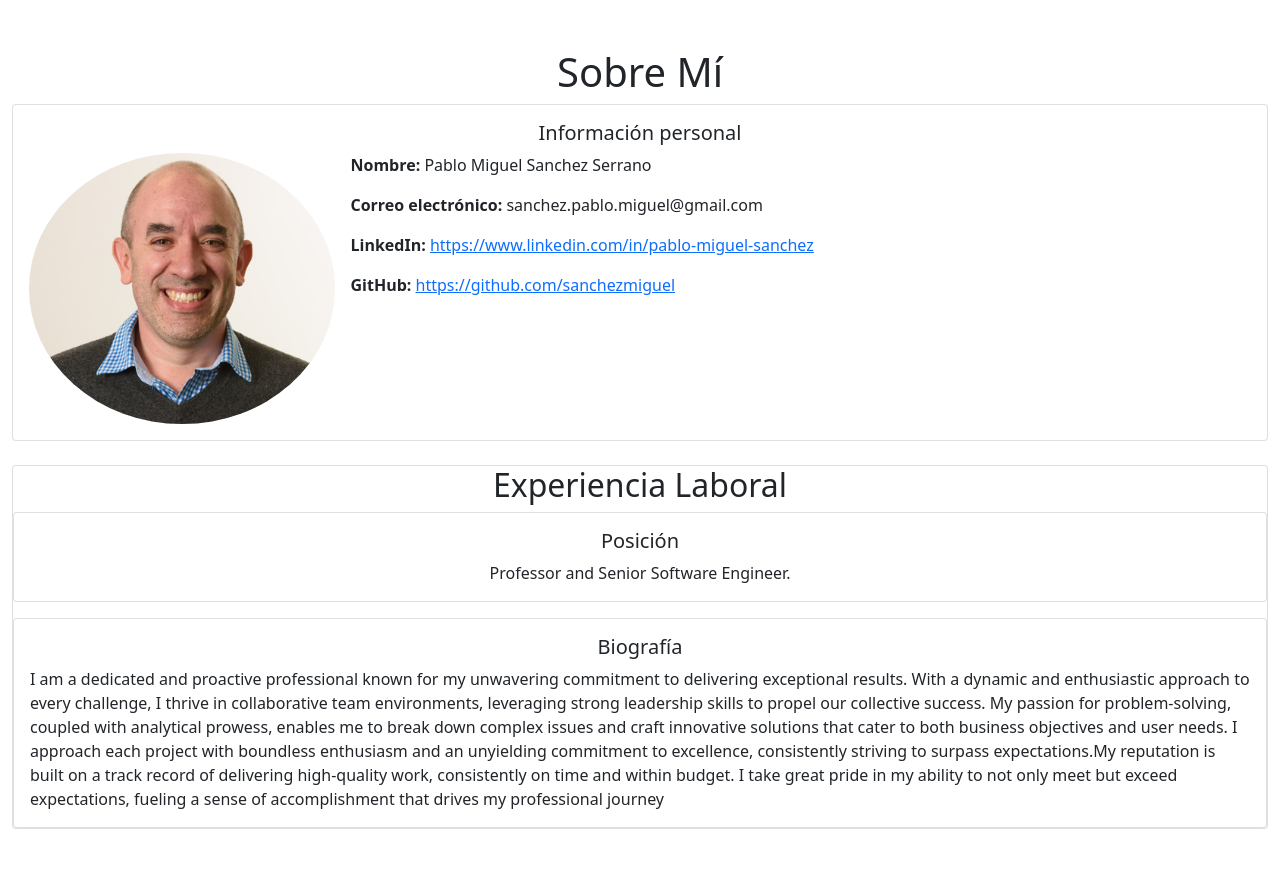
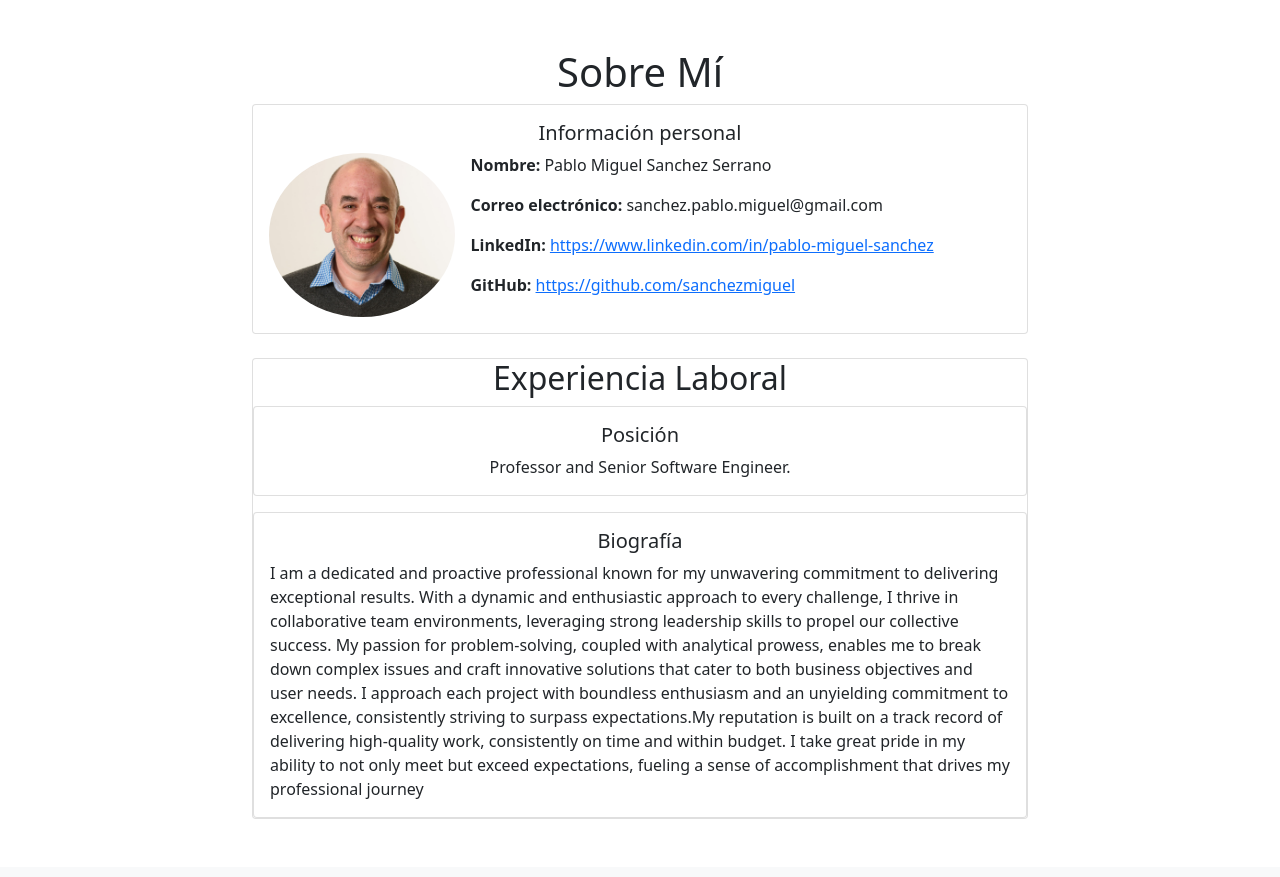
Before and after one commit to sanchezmiguel/CoderBlogRepo, a Django app: page /about/ in a window 1280 px wide. Shown: the part 54-931 px from the top of the page. After the commit the page ends 873 px from the top, so only its background shows below. Run offline with Django 4.2, Linux system fonts and the light colour scheme; data comes from the database, SQL or seed files in the repository; some libraries are stand-ins or nearby versions.

Commit message:
se mejora about creator

```diff
--- a/coderDjango/perfilesApp/templates/perfilesApp/about_creator.html
+++ b/coderDjango/perfilesApp/templates/perfilesApp/about_creator.html
@@ -2,7 +2,7 @@
 {% load static %}
 {% block content %}
 <h1>Sobre Mí</h1>
-
+<div class="container mx-auto" style="max-width: 800px;">
     <div class="card">
         <div class="card-body">
             <h5 class="card-title">Información personal</h5>
@@ -43,5 +43,5 @@
             </div>
         </div>
     </div>
-
+</div>
 {% endblock %}
```
Lines whose indentation alone changed are shown as unchanged.
